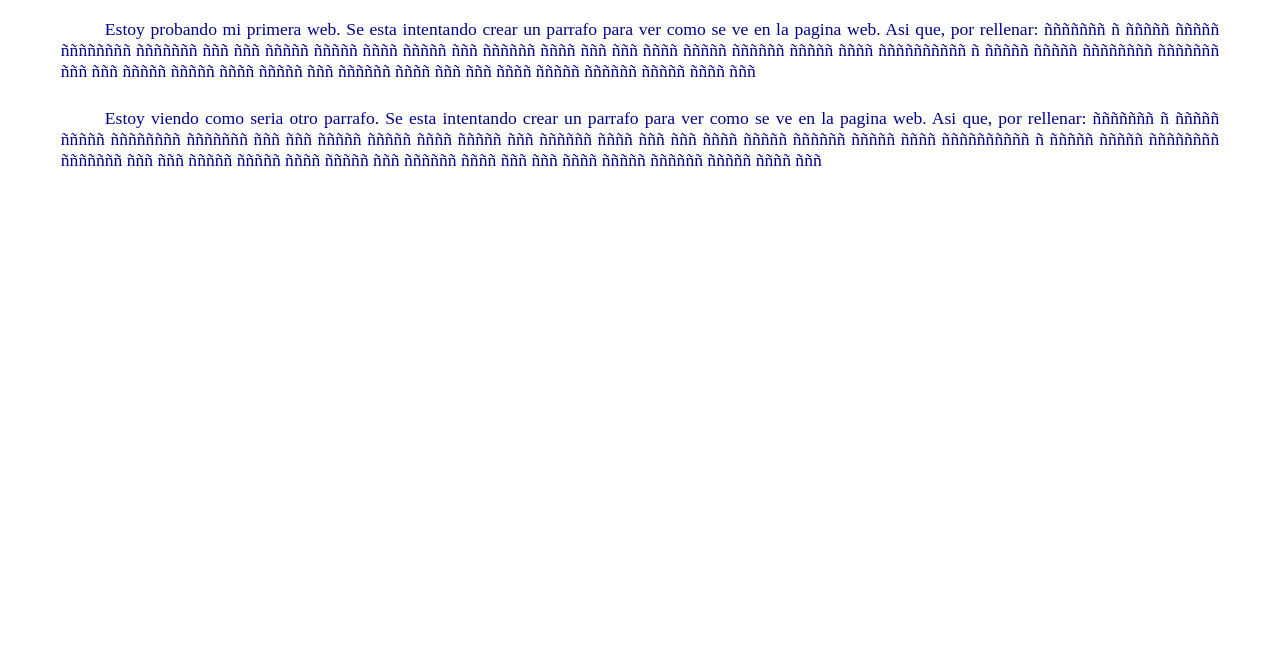
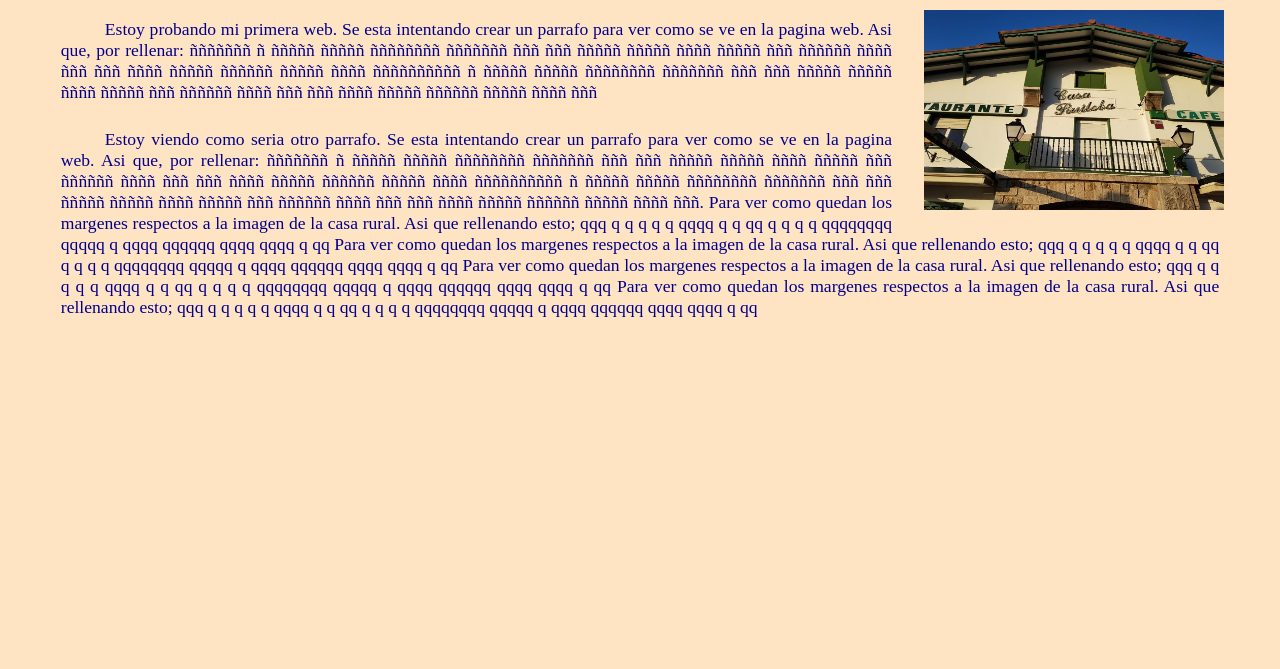
Before and after one commit to carmele9/web, a plain HTML site: page index.html in a window 1280 px wide. Shown: the part 131-800 px from the top of the page. Drawn offline with Linux system fonts and the light colour scheme.

Commit message:
images and background

```diff
--- a/index.html
+++ b/index.html
@@ -8,8 +8,12 @@
 
         <h2> Este titulo es para probar las diferencias en los headings</h2>
 
+        <img class="casita" src = "objetos/casa_rural.jpg" alt = "CASA RURAL" width= "300px" height="200px" />
+
         <p>Estoy probando mi primera web. Se esta intentando crear un parrafo para ver como se ve en la pagina web. Asi que, por rellenar: ñññññññ ñ ñññññ ñññññ ññññññññ ñññññññ ñññ ñññ ñññññ ñññññ ññññ ñññññ ñññ ññññññ ññññ ñññ ñññ ññññ ñññññ ññññññ ñññññ ññññ ññññññññññ ñ ñññññ ñññññ ññññññññ ñññññññ ñññ ñññ ñññññ ñññññ ññññ ñññññ ñññ ññññññ ññññ ñññ ñññ ññññ ñññññ ññññññ ñññññ ññññ ñññ</p>
 
-        <p>Estoy viendo como seria otro parrafo. Se esta intentando crear un parrafo para ver como se ve en la pagina web. Asi que, por rellenar: ñññññññ ñ ñññññ ñññññ ññññññññ ñññññññ ñññ ñññ ñññññ ñññññ ññññ ñññññ ñññ ññññññ ññññ ñññ ñññ ññññ ñññññ ññññññ ñññññ ññññ ññññññññññ ñ ñññññ ñññññ ññññññññ ñññññññ ñññ ñññ ñññññ ñññññ ññññ ñññññ ñññ ññññññ ññññ ñññ ñññ ññññ ñññññ ññññññ ñññññ ññññ ñññ</p>
+        <p>Estoy viendo como seria otro parrafo. Se esta intentando crear un parrafo para ver como se ve en la pagina web. Asi que, por rellenar: ñññññññ ñ ñññññ ñññññ ññññññññ ñññññññ ñññ ñññ ñññññ ñññññ ññññ ñññññ ñññ ññññññ ññññ ñññ ñññ ññññ ñññññ ññññññ ñññññ ññññ ññññññññññ ñ ñññññ ñññññ ññññññññ ñññññññ ñññ ñññ ñññññ ñññññ ññññ ñññññ ñññ ññññññ ññññ ñññ ñññ ññññ ñññññ ññññññ ñññññ ññññ ñññ. Para ver como quedan los margenes respectos a la imagen de la casa rural. Asi que rellenando esto; qqq q q q q q  qqqq  q q qq q  q q q qqqqqqqq qqqqq q qqqq qqqqqq qqqq qqqq q qq Para ver como quedan los margenes respectos a la imagen de la casa rural. Asi que rellenando esto; qqq q q q q q  qqqq  q q qq q  q q q qqqqqqqq qqqqq q qqqq qqqqqq qqqq qqqq q qq Para ver como quedan los margenes respectos a la imagen de la casa rural. Asi que rellenando esto; qqq q q q q q  qqqq  q q qq q  q q q qqqqqqqq qqqqq q qqqq qqqqqq qqqq qqqq q qq Para ver como quedan los margenes respectos a la imagen de la casa rural. Asi que rellenando esto; qqq q q q q q  qqqq  q q qq q  q q q qqqqqqqq qqqqq q qqqq qqqqqq qqqq qqqq q qq</p>
+
+
     </body>
 </html>
--- a/style.css
+++ b/style.css
@@ -16,3 +16,10 @@ p{text-align: justify;
     padding-right: 3em ;
     padding-top: 0.5em;
     text-indent: 2.5em;}
+
+.casita{float: right;
+    margin-left: 2em;
+    margin-right: 3em;
+    margin-bottom: 1em;}
+
+body{background-color: bisque;}
```
Also changed, not shown: objetos/casa_rural.jpg (added).
